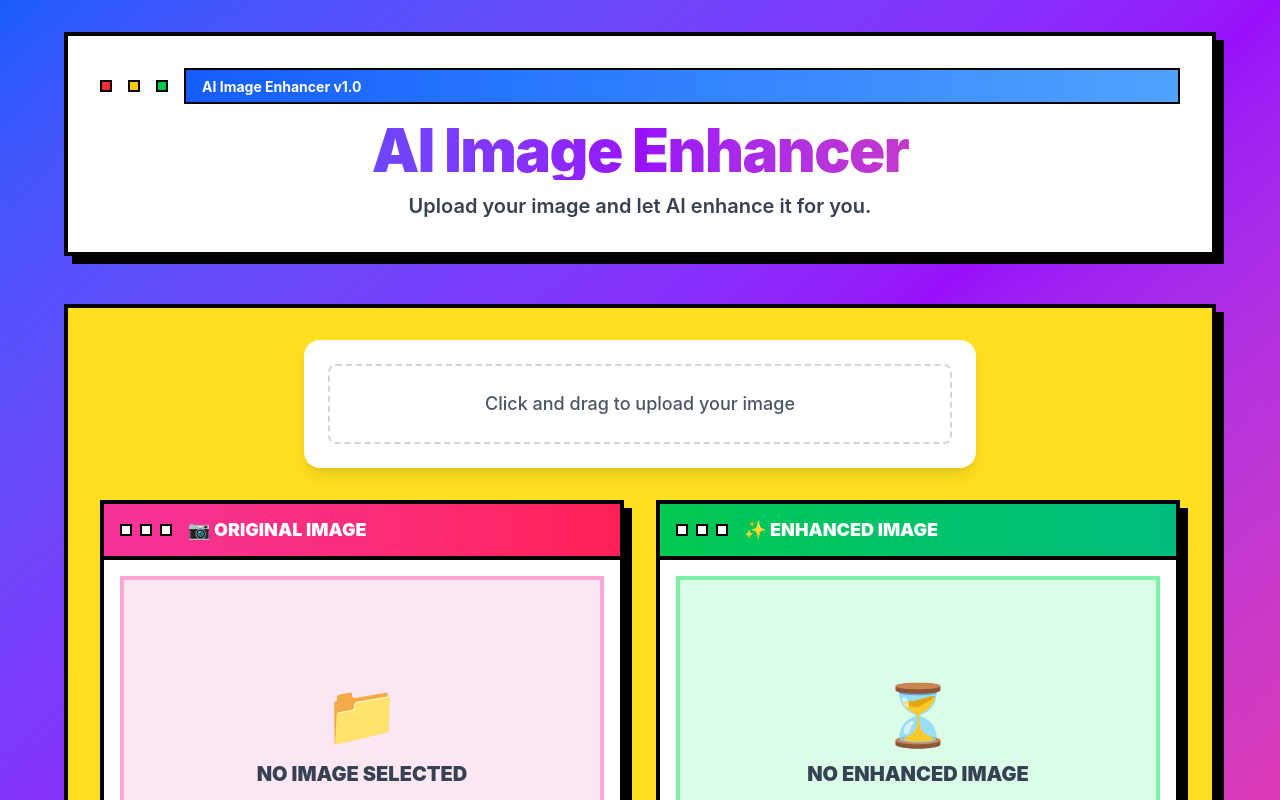
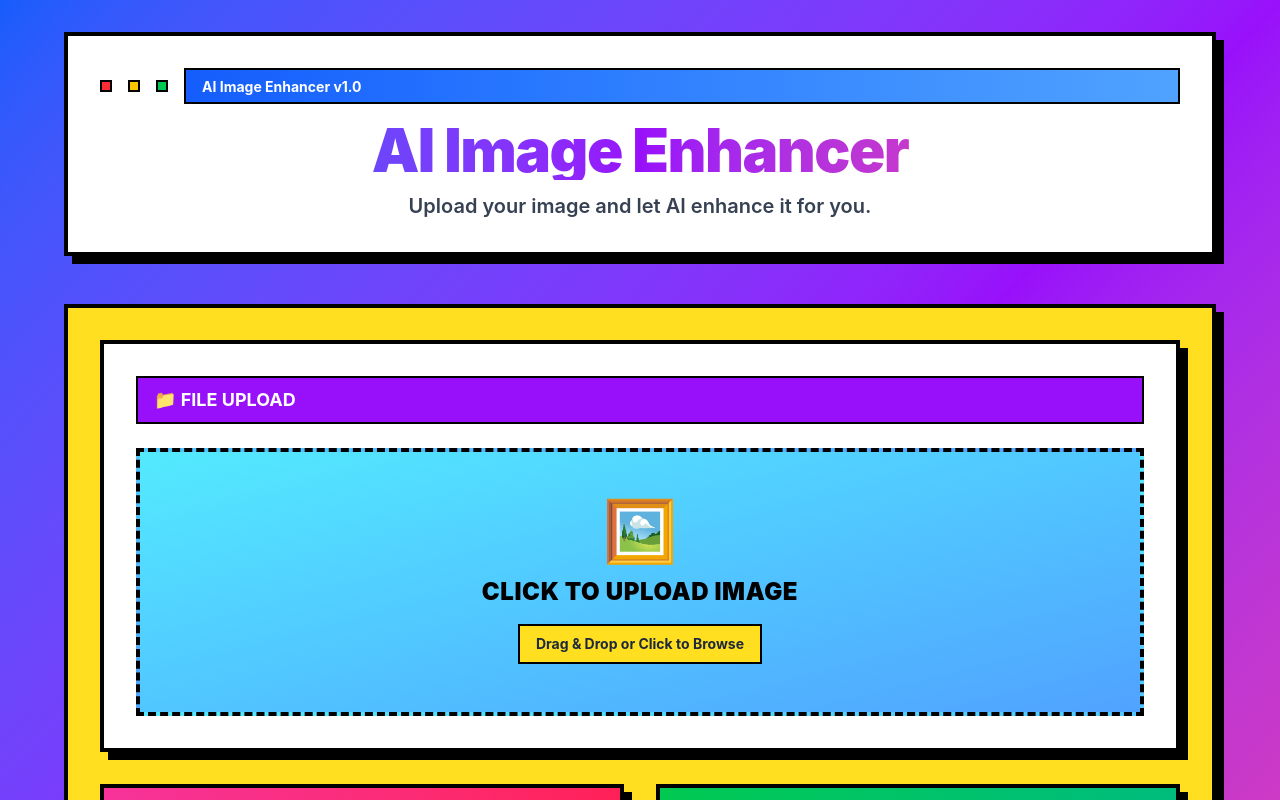
Before and after one commit to SohitBennett/Enhancer, a React (Vite) app: page / in a window 1280 px wide. Shown: the top 800 px of the page. Built offline with nearby package versions, Linux system fonts and the light colour scheme.

Commit message:
Revamped the UI of Image Upload Components of landing page

```diff
--- a/src/components/ImageUpload.jsx
+++ b/src/components/ImageUpload.jsx
@@ -10,20 +10,31 @@ const ImageUpload = (props) => {
   };
 
   return (
-    <div className="bg-white shadow-lg rounded-2xl p-6 w-full max-w-2xl">
+    <div className="bg-white border-4 border-black shadow-[8px_8px_0px_0px_rgba(0,0,0,1)] p-8 w-full">
+      <div className="bg-purple-600 border-2 border-black px-4 py-2 mb-6">
+        <h3 className="text-white font-bold text-lg">📁 FILE UPLOAD</h3>
+      </div>
+
       <label
-        for="fileInput"
-        className="block w-full cursor-pointer border-2 border-dashed border-gray-300 rounded-lg p-6 text-center hover:border-blue-500 transition-all"
+        htmlFor="fileInput"
+        className="block w-full cursor-pointer border-4 border-dashed border-black bg-gradient-to-br from-cyan-300 to-blue-400 p-12 text-center hover:from-cyan-400 hover:to-blue-500 transition-all"
       >
         <input
           type="file"
           id="fileInput"
           className="hidden"
           onChange={ShowImageHandler}
+          accept="image/*"
         />
-        <span className="text-lg font-medium text-gray-600">
-          Click and drag to upload your image
-        </span>
+        <div className="flex flex-col items-center gap-4">
+          <div className="text-6xl">🖼️</div>
+          <span className="text-2xl font-black text-black uppercase tracking-wide">
+            Click to Upload Image
+          </span>
+          <span className="text-sm font-bold text-gray-800 bg-yellow-300 border-2 border-black px-4 py-2">
+            Drag & Drop or Click to Browse
+          </span>
+        </div>
       </label>
     </div>
   );
```
